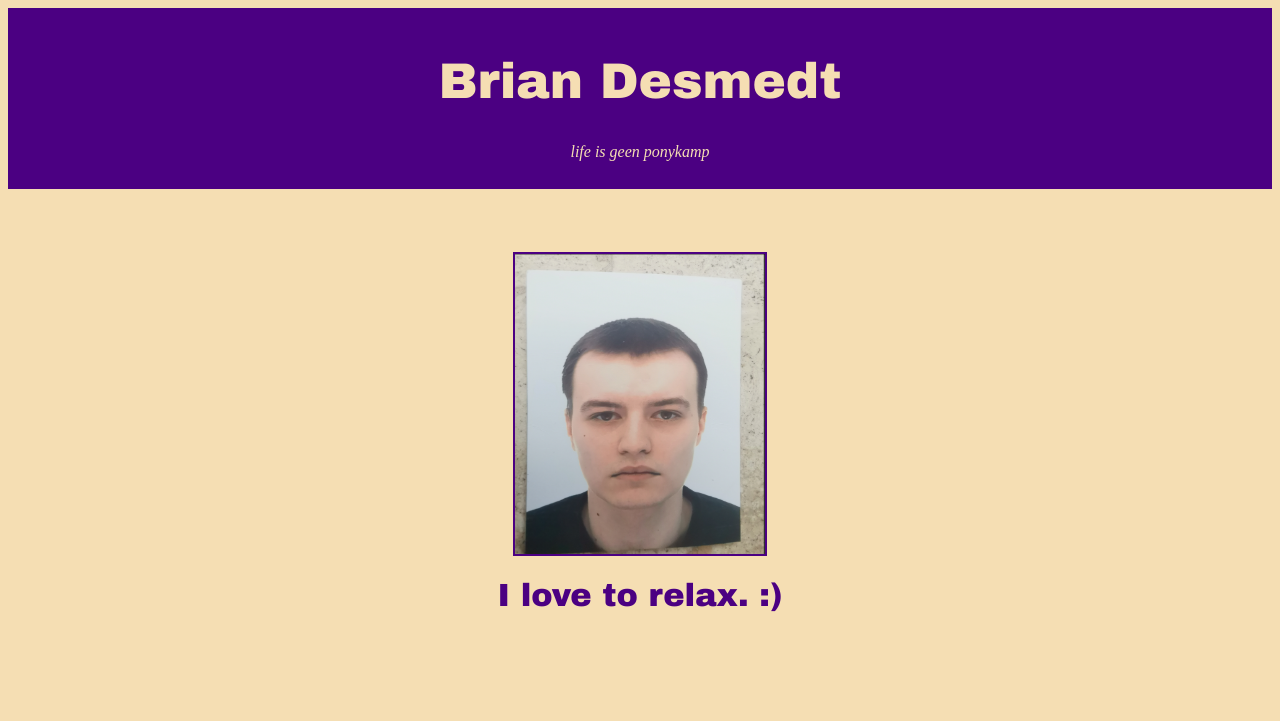
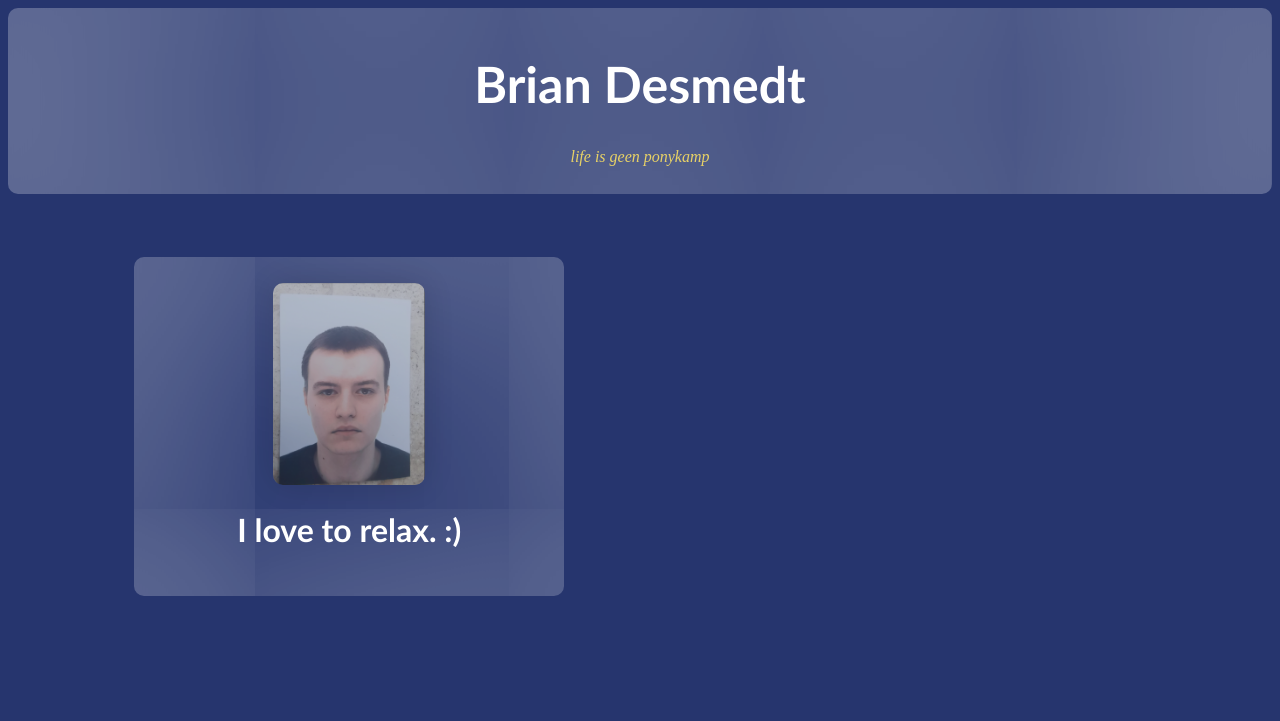
Before and after one commit to Martekode/html-introduction, a website: page index.html in a window 1280 px wide. Shown: the top 721 px of the page. Drawn offline with Linux system fonts and the light colour scheme.

Commit message:
trying smth

```diff
--- a/index.html
+++ b/index.html
@@ -7,12 +7,16 @@
 </head>
 <body>
     <div class="banner">
-    <h1 id="nameBig">Brian Desmedt</h1>
-    <p id="quote">life is geen ponykamp</p>
+        <h1 id="nameBig">Brian Desmedt</h1>
+        <p id="quote">life is geen ponykamp</p>
     </div>
-    <img id="muggy" src="mugshot.png" alt="" class="center">
+    <div id="imgBox">
+        <img id="muggy" src="mugshot.png" alt="" class="center">
+        <div class="container"><h1 id="relax">I love to relax. :)</h1></div>
+    </div>
 
-        <h1 id="relax">I love to relax. :)</h1>
+
+
     <div id="upper">
     <table>
         <tr>
--- a/style.css
+++ b/style.css
@@ -1,7 +1,9 @@
 #nameBig {
     font-size: 50px;
     text-align: center;
-    color: wheat;
+    color: white;
+    opacity: 100%;
+
 }
 #blue{
     color: blue;
@@ -9,7 +11,7 @@
 #quote{
     text-align: center;
     font-style: italic;
-    color: wheat;
+    color:#e8d266;
 }
 table {
     border: black;
@@ -20,6 +22,7 @@ table {
 }
 #relax{
     text-align: center;
+
 }
 tr,td{
     border: black;
@@ -31,17 +34,24 @@ tr,td{
     padding-top:30px ;
 }
 #muggy{
-    width: 250px;
-    height: 300px;
-    display: block;
-    margin-right: auto;
-    margin-left: auto;
+    width: 40%;
+    height: 80%;
+    border-radius: 10px;
+    opacity: 0.7;
+    margin-right: 30%;
+    margin-left: 30%;
+    box-shadow: 0 0 2rem 0 rgba(0,0,0,.2);
+}
+#imgBox{
+    width: 30%;
+    padding:2%;
+    margin-left: 10%;
+    margin-right: 10%;
     margin-top: 5%;
-    border:solid;
-    border-width:2px;
+    border-radius: 10px;
+    box-shadow: inset 0 0 2000px rgba(255,255,255,.5);
+
 }
-
-
 #boxLan{
     position: relative;
     float: right;
@@ -56,22 +66,29 @@ tr,td{
 
 }
 body{
-    background-color: wheat;
-    color: indigo;
+    background-color: #26356e;
+    color: white;
 }
 h1,h2,h3,h4,h5{
-    font-family: "Arial Black";
+    font-family: Candara;
+    opacity: 1;
+    z-index: 1;
 }
 p{
-    font-family: inherit;
+    font-family: "Agency FB";
 }
 a{
     color: indigo;
 }
-.banner{
+.banner {
     width: 100%;
     height: auto;
-    background-color: indigo;
     padding-top: 1%;
     padding-bottom: 1%;
+    border-radius: 10px;
+    box-shadow: inset 0 0 2000px rgba(255,255,255,.5);
+    z-index: 0;
 }
+.container{
+    position: relative;
+}
```
